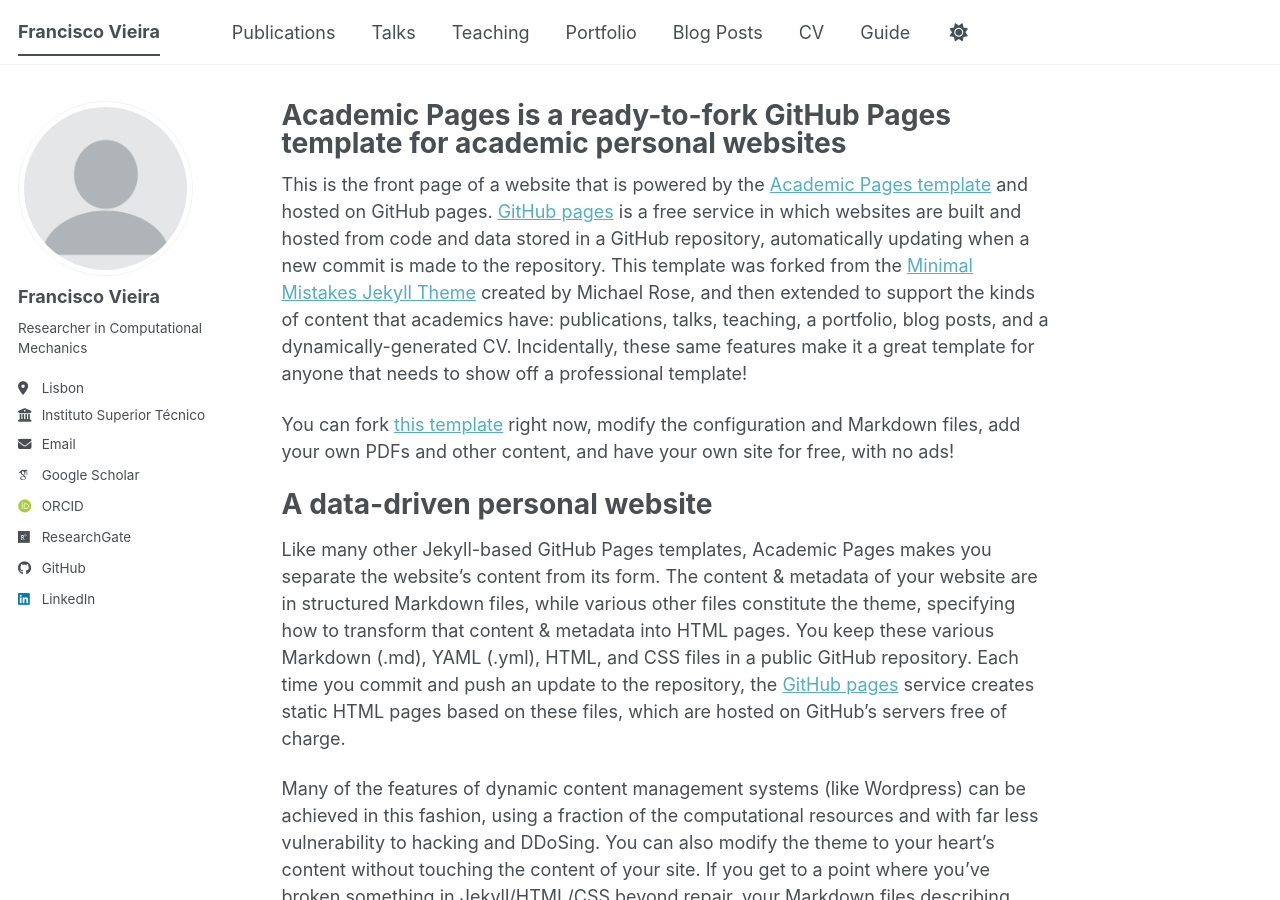
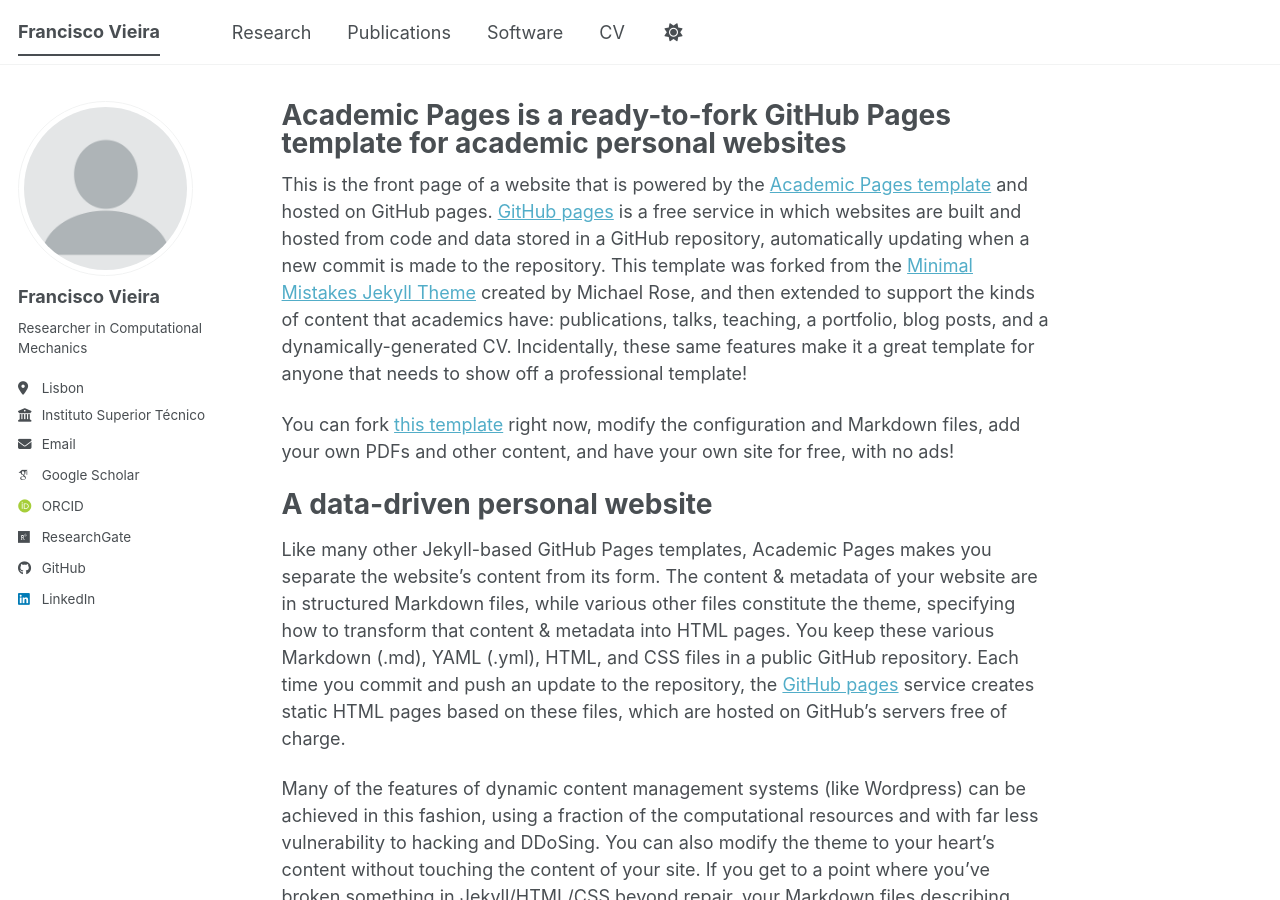
Before and after one commit to franciscovieira95/franciscovieira95.github.io, a Jekyll site: the page built from _pages/about.md, in a window 1280 px wide and 900 px high. Built offline with Jekyll 4.4.1, drawn with Linux system fonts in a browser that asks for light colours; some web fonts are replaced; a script bundle is joined from its source files by our own code; library files that are not in the unit come from our copies.

Commit message:
Update navigation.yml

```diff
--- a/_data/navigation.yml
+++ b/_data/navigation.yml
@@ -8,20 +8,21 @@
 #      Markdown formatted page while the second is generated using JSON.
 
 main:
+
+  # - title: "Talks"
+  #   url: /talks/
+
+  - title: "Research"
+    url: /research/
+
   - title: "Publications"
     url: /publications/
 
-  - title: "Talks"
-    url: /talks/
+  - title: "Software"
+    url: /software/
 
-  - title: "Teaching"
-    url: /teaching/
-
-  - title: "Portfolio"
-    url: /portfolio/
-
-  - title: "Blog Posts"
-    url: /year-archive/
+  # - title: "Blog Posts"
+  #   url: /year-archive/
 
   - title: "CV"
     url: /cv/
@@ -29,5 +30,5 @@
   # - title: "CV"
   #   url: /cv-json/
 
-  - title: "Guide"
-    url: /markdown/
+  # - title: "Guide"
+  #   url: /markdown/
```
